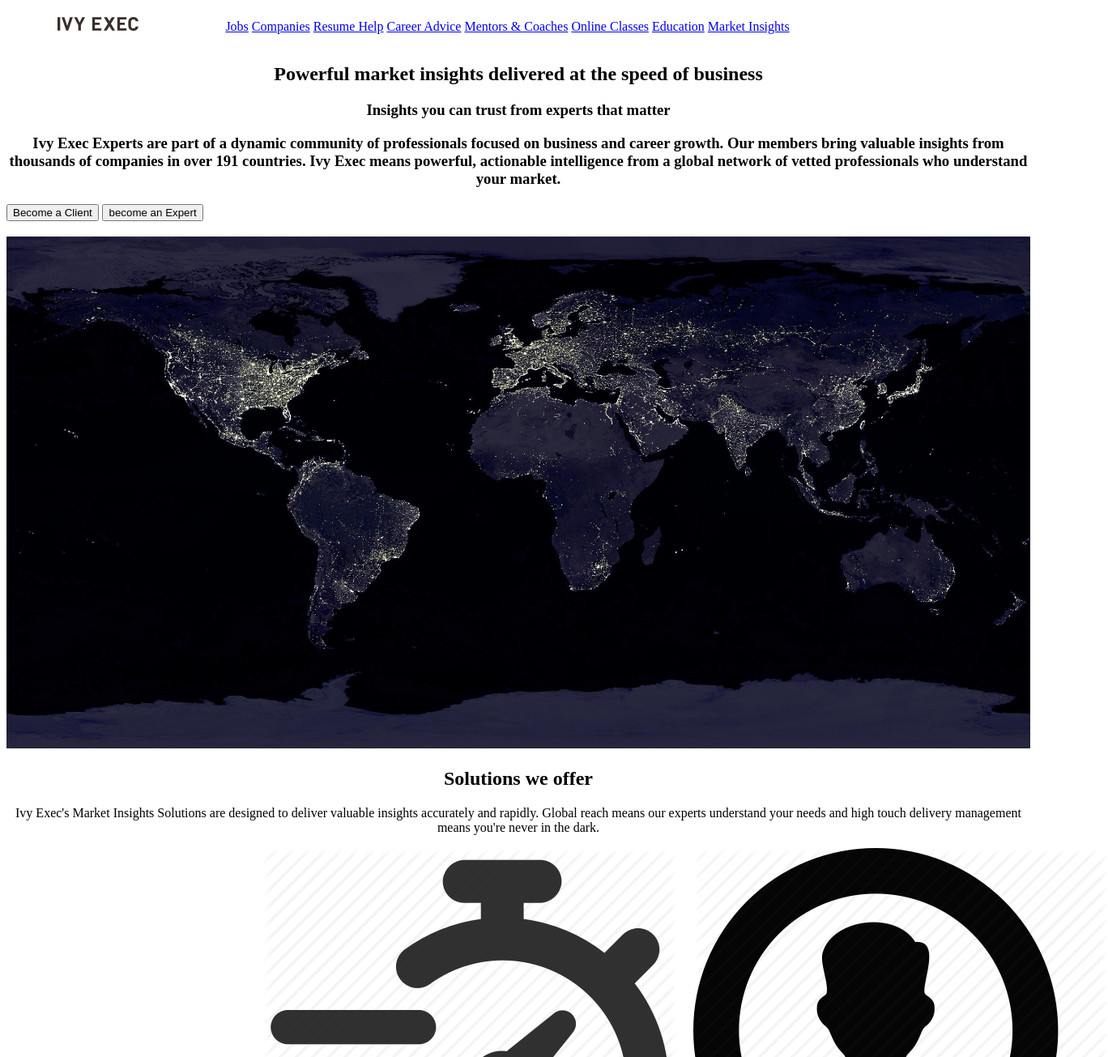
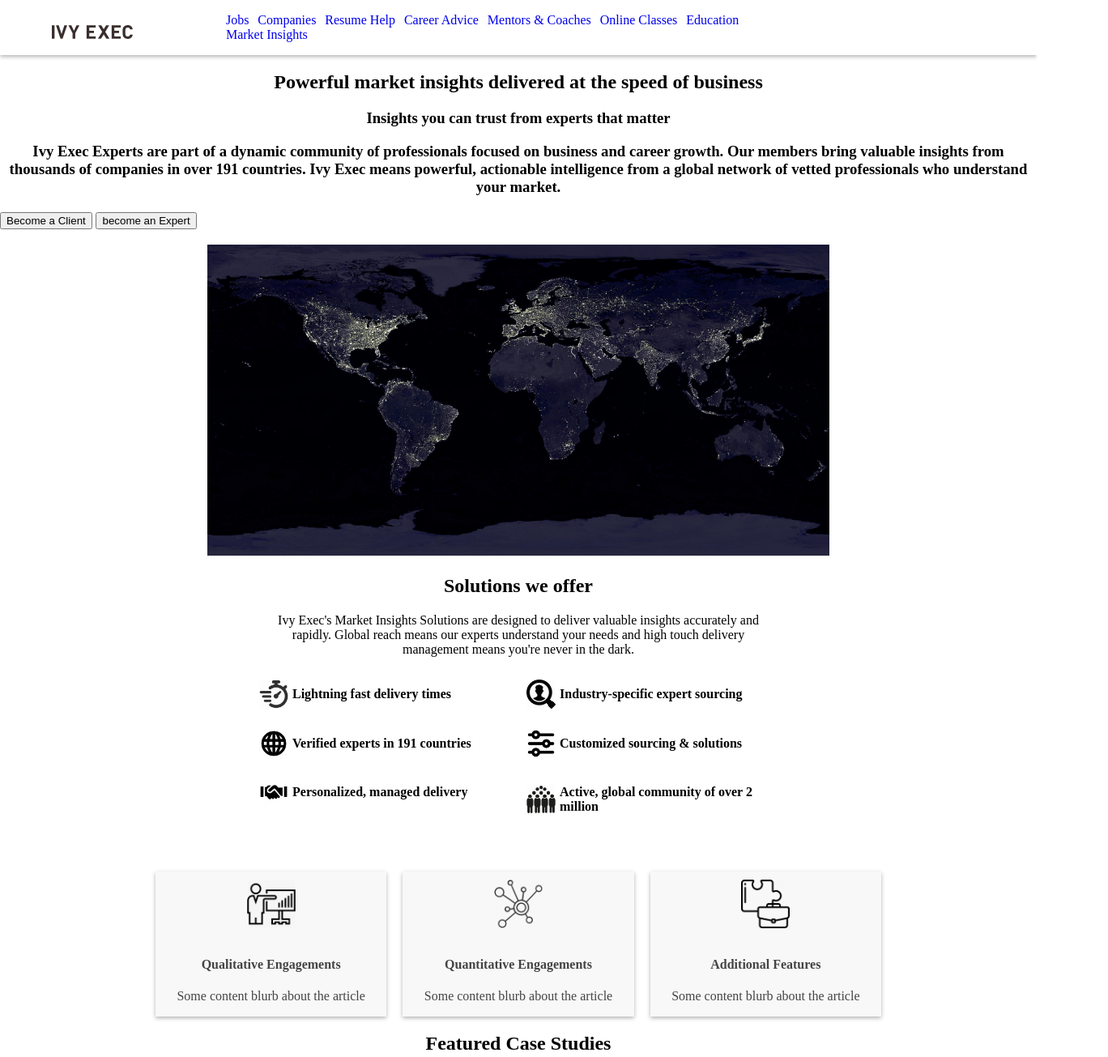
Before and after one commit to jefflovell/ivy-insights, a plain HTML site: page index.html in a window 1280 px wide. Shown: the top 1305 px of the page at 81% size, 1368 px wide, since content can reach past the window. Drawn offline with Linux system fonts and the light colour scheme.

Commit message:
feature section basic column styling

```diff
--- a/styles.css
+++ b/styles.css
@@ -4,7 +4,17 @@
 	text-align: center;
 }
 
+body {
+	margin: 0;
+}
+
 /*Navigation & Header*/
+
+header {
+	box-shadow: 0 2px 5px rgba(0,0,0,0.3);
+	min-width: 100%;
+	box-sizing: border-box;
+}
 
 #logo {
 	margin-left: 5%;
@@ -15,17 +25,33 @@
 #top-nav {
 	display: inline-block;
 	margin-left: 5%;
-	text-align: center;
 }
 
 #top-nav li {
 	display: inherit;
+	margin-left: 1%;
+}
+
+#top-nav li a {
+	text-decoration: none;
 }
 
 /*InfoGraphic*/
 
+#map {
+	text-align: center;
+}
+
 #globe {
-	width: 100%;
+	width: 60%;
+}
+
+/*Solutions Section*/
+
+#solutions-intro {
+	width: 50%;
+  	max-width: 1240px;
+ 	margin: 0 auto;
 }
 
 /*Card Styling For All Grids*/
@@ -46,12 +72,32 @@
 	width: 50%;
   	max-width: 1240px;
  	margin: 0 auto;
-
+    padding-bottom: 50px;
 	display: grid;
 
 	grid-template-columns: 1fr 1fr;
 	grid-template-rows: auto;
 	grid-gap: 20px;
+}
+
+.feature-item {
+  display: -webkit-box;
+  display: -ms-flexbox;
+  display: flex;
+  -webkit-box-align: center;
+      -ms-flex-align: center;
+          align-items: center;
+}
+
+.feature-item h4 {
+	display: inline-block;
+	margin-left: 5px;
+}
+
+.feature-icon{
+	width: 36px;
+	height: 36px;
+	display: inline-block;
 }
 
 /*Services Grid*/
@@ -67,6 +113,7 @@
 	grid-template-rows: auto;
 	grid-gap: 20px;
 }
+
 
 .icon {
 	margin: auto;
```
